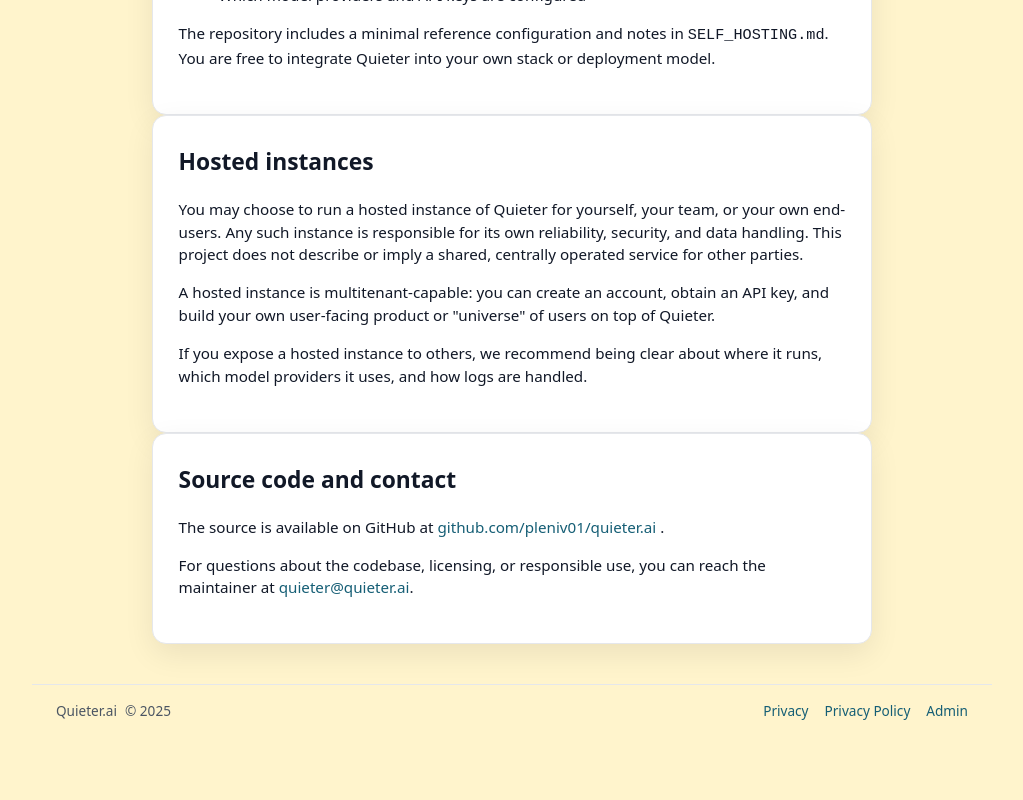
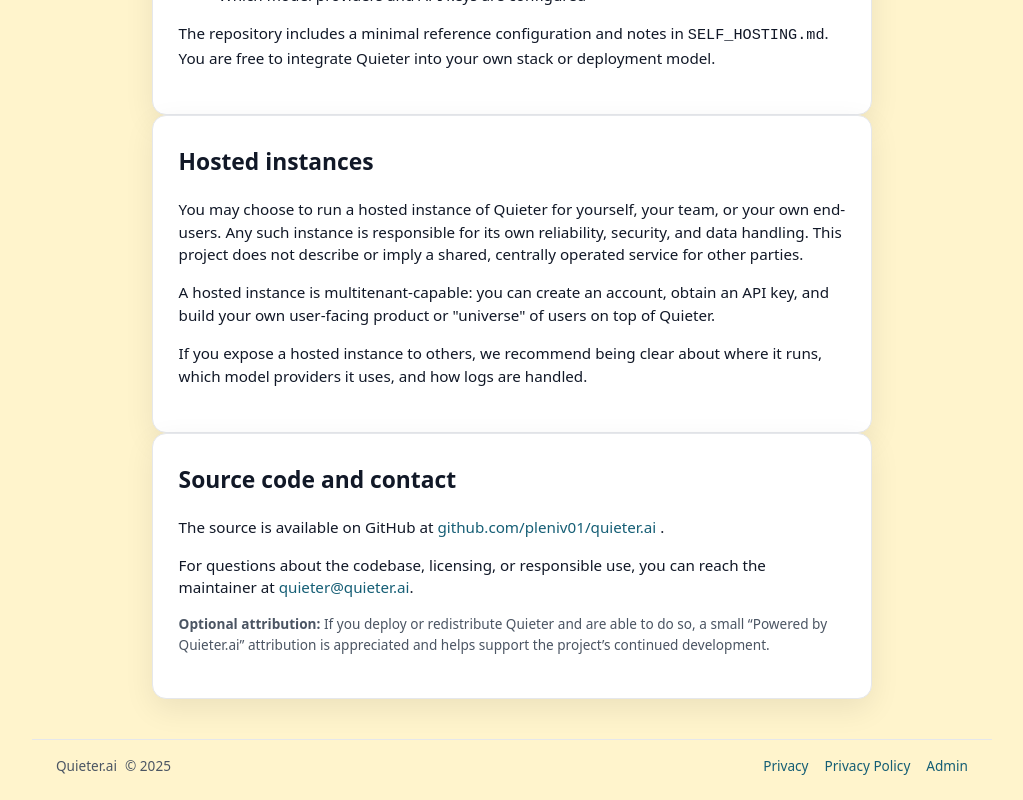
Before and after one commit to pleniv01/quieter.ai, a Vue app in the folder frontend/: page /developers in a window 1280 px wide. Shown: the part 869-1669 px from the top of the page, without its empty margins (128-1151 px from the left). Before the commit the page ends 1615 px from the top, so only its background shows below. Built offline with nearby package versions, Linux system fonts and the light colour scheme.

Commit message:
Add optional Powered by Quieter.ai attribution note
Co-Authored-By: Warp <agent@warp.dev>

```diff
--- a/frontend/src/views/Developers.vue
+++ b/frontend/src/views/Developers.vue
@@ -70,6 +70,11 @@
         For questions about the codebase, licensing, or responsible use, you can reach the
         maintainer at <a href="mailto:quieter@quieter.ai">quieter@quieter.ai</a>.
       </p>
+      <p class="note">
+        <strong>Optional attribution:</strong> If you deploy or redistribute Quieter and are able to
+        do so, a small “Powered by Quieter.ai” attribution is appreciated and helps support the
+        project’s continued development.
+      </p>
     </div>
   </section>
 </template>
```
